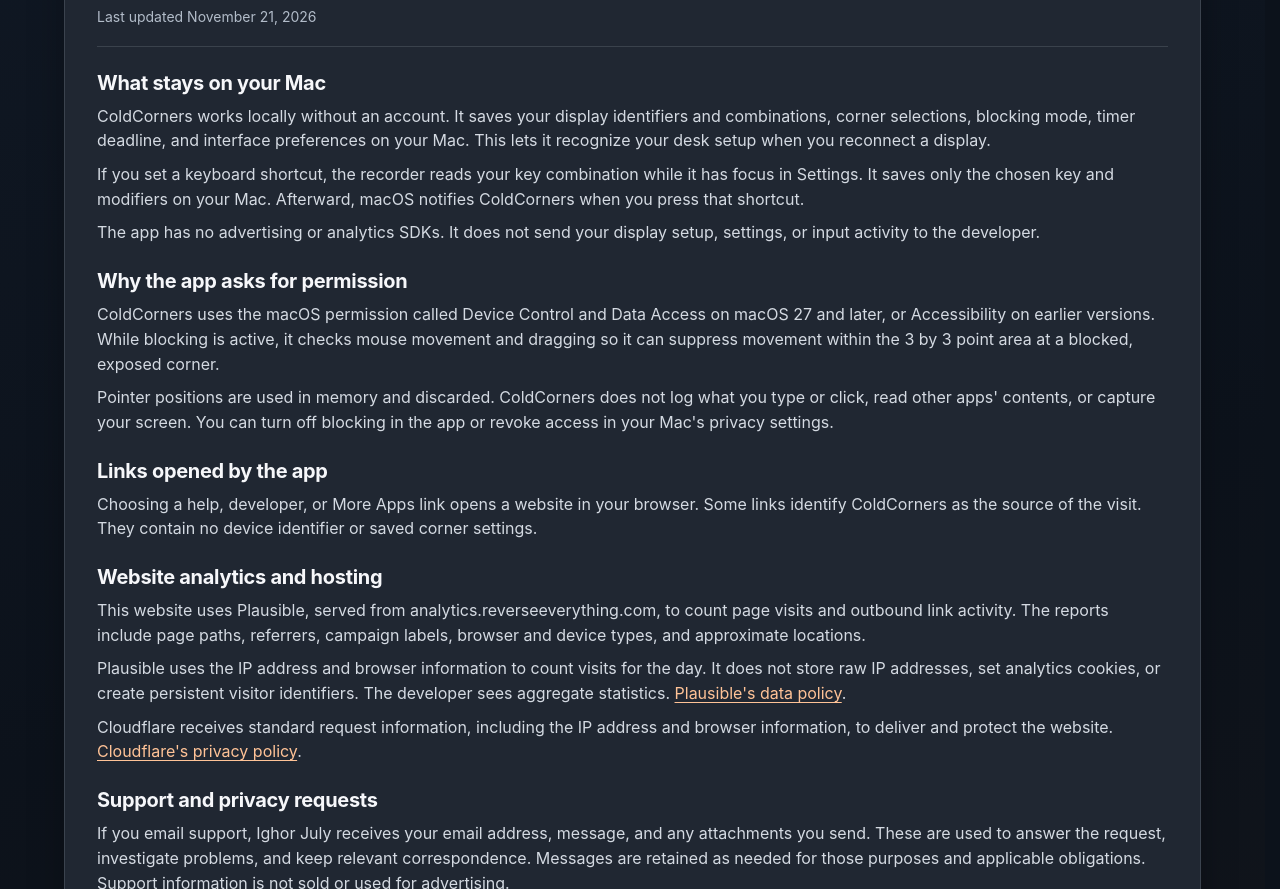
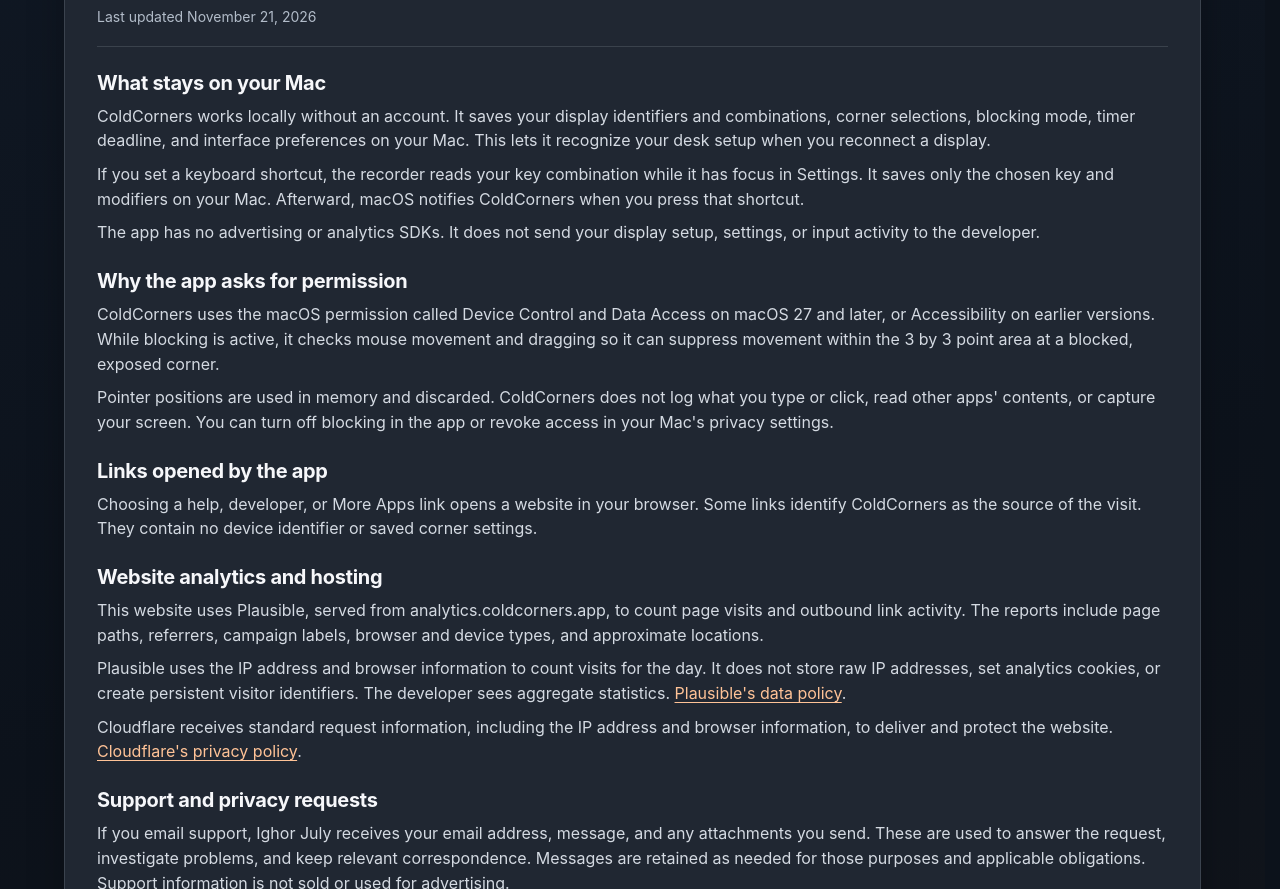
Before and after one commit to ColdCorners/coldcorners-website, an Astro site: page /privacy-policy in a window 1280 px wide. Shown: the part 211-1100 px from the top of the page. Built offline with nearby package versions, Linux system fonts and the light colour scheme; Astro itself is replaced by a stand-in of ours.

Commit message:
Use the ColdCorners analytics hostname for Plausible

```diff
--- a/src/components/BaseHead.astro
+++ b/src/components/BaseHead.astro
@@ -41,7 +41,7 @@ const canonical = new URL(Astro.url.pathname, Astro.site);
 <meta name="twitter:image" content={imageUrl} />
 <meta name="twitter:image:alt" content={image.alt} />
 
-<script is:inline defer data-domain="coldcorners.app" src="https://analytics.reverseeverything.com/js/script.outbound-links.tagged-events.js"></script>
+<script is:inline defer data-domain="coldcorners.app" src="https://analytics.coldcorners.app/js/script.outbound-links.tagged-events.js"></script>
 <script is:inline>
   window.plausible = window.plausible || function() {
     (window.plausible.q = window.plausible.q || []).push(arguments);
--- a/src/pages/privacy-policy.astro
+++ b/src/pages/privacy-policy.astro
@@ -21,7 +21,7 @@ import { supportEmail } from '../site.mjs';
   </section>
   <section>
     <h2>Website analytics and hosting</h2>
-    <p>This website uses Plausible, served from analytics.reverseeverything.com, to count page visits and outbound link activity. The reports include page paths, referrers, campaign labels, browser and device types, and approximate locations.</p>
+    <p>This website uses Plausible, served from analytics.coldcorners.app, to count page visits and outbound link activity. The reports include page paths, referrers, campaign labels, browser and device types, and approximate locations.</p>
     <p>Plausible uses the IP address and browser information to count visits for the day. It does not store raw IP addresses, set analytics cookies, or create persistent visitor identifiers. The developer sees aggregate statistics. <a href="https://plausible.io/data-policy">Plausible's data policy</a>.</p>
     <p>Cloudflare receives standard request information, including the IP address and browser information, to deliver and protect the website. <a href="https://www.cloudflare.com/privacypolicy/">Cloudflare's privacy policy</a>.</p>
   </section>
```
Also changed, not shown: README.md.
